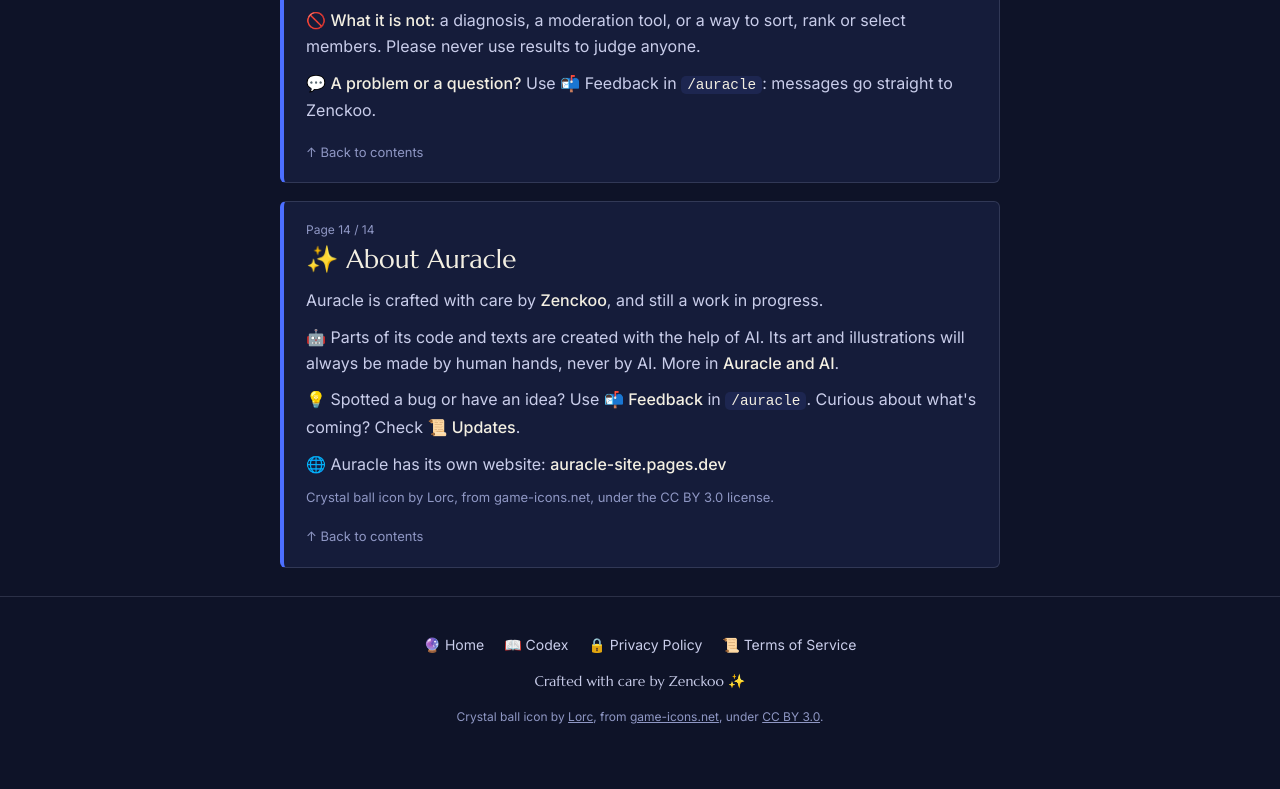
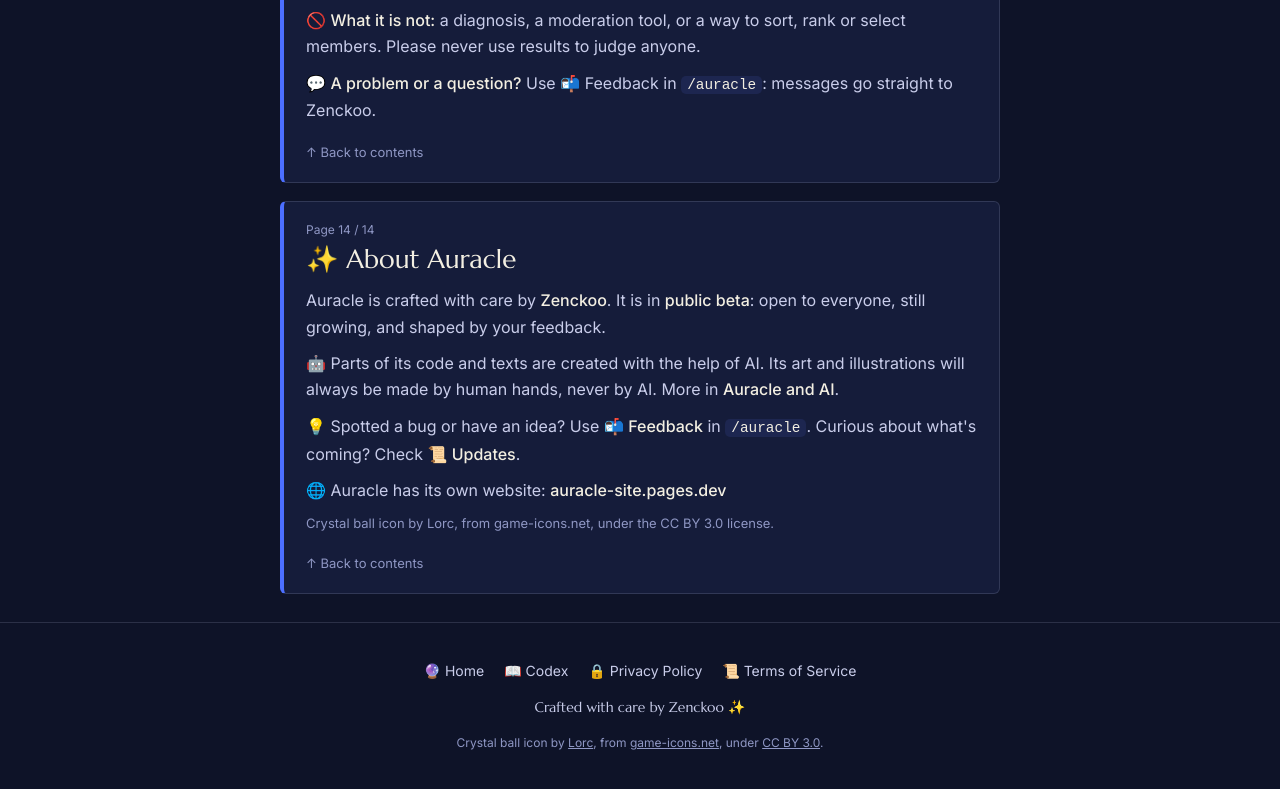
Before and after one commit to Zenckoo/Auracle, a plain HTML site: page site/codex.html in a window 1280 px wide. Shown: the part 6869-7658 px from the top of the page. Drawn offline with Linux system fonts and the light colour scheme.

Commit message:
Site: Codex regenerated with public beta wording
Co-Authored-By: Claude Opus 5.5 <noreply@anthropic.com>
Claude-Session: https://claude.ai/code/session_01DBjamHiLibpGStaRoi6UFv

```diff
--- a/site/codex.html
+++ b/site/codex.html
@@ -261,7 +261,7 @@
     <article class="page" id="about-auracle">
       <p class="num">Page 14 / 14</p>
       <h2>✨ About Auracle</h2>
-      <p>Auracle is crafted with care by <b>Zenckoo</b>, and still a work in progress.</p>
+      <p>Auracle is crafted with care by <b>Zenckoo</b>. It is in <b>public beta</b>: open to everyone, still growing, and shaped by your feedback.</p>
 <p>🤖 Parts of its code and texts are created with the help of AI. Its art and illustrations will always be made by human hands, never by AI. More in <b>Auracle and AI</b>.</p>
 <p>💡 Spotted a bug or have an idea? Use <b>📬 Feedback</b> in <code>/auracle</code>. Curious about what's coming? Check <b>📜 Updates</b>.</p>
 <p>🌐 Auracle has its own website: <b>auracle-site.pages.dev</b></p>
```
